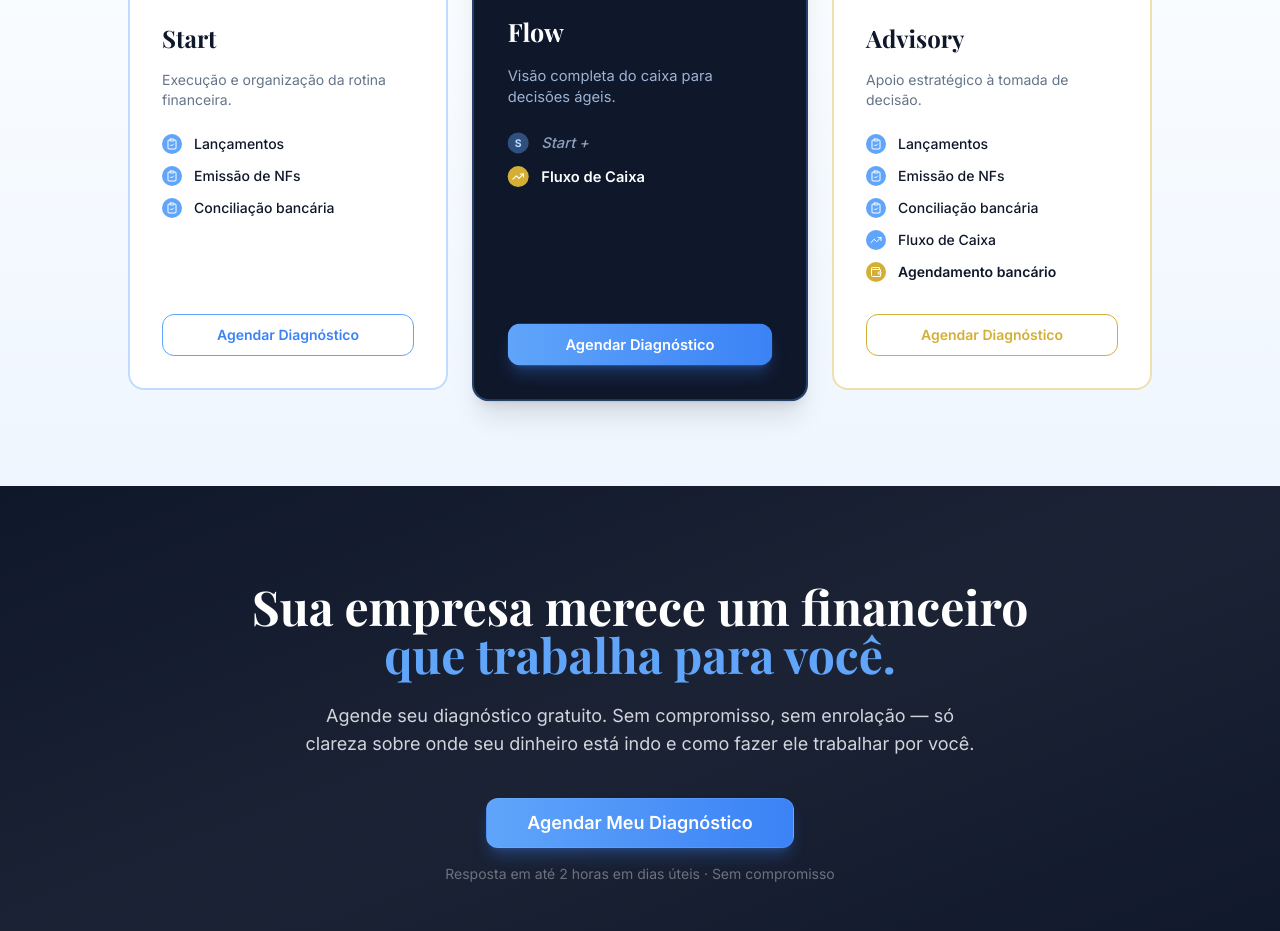
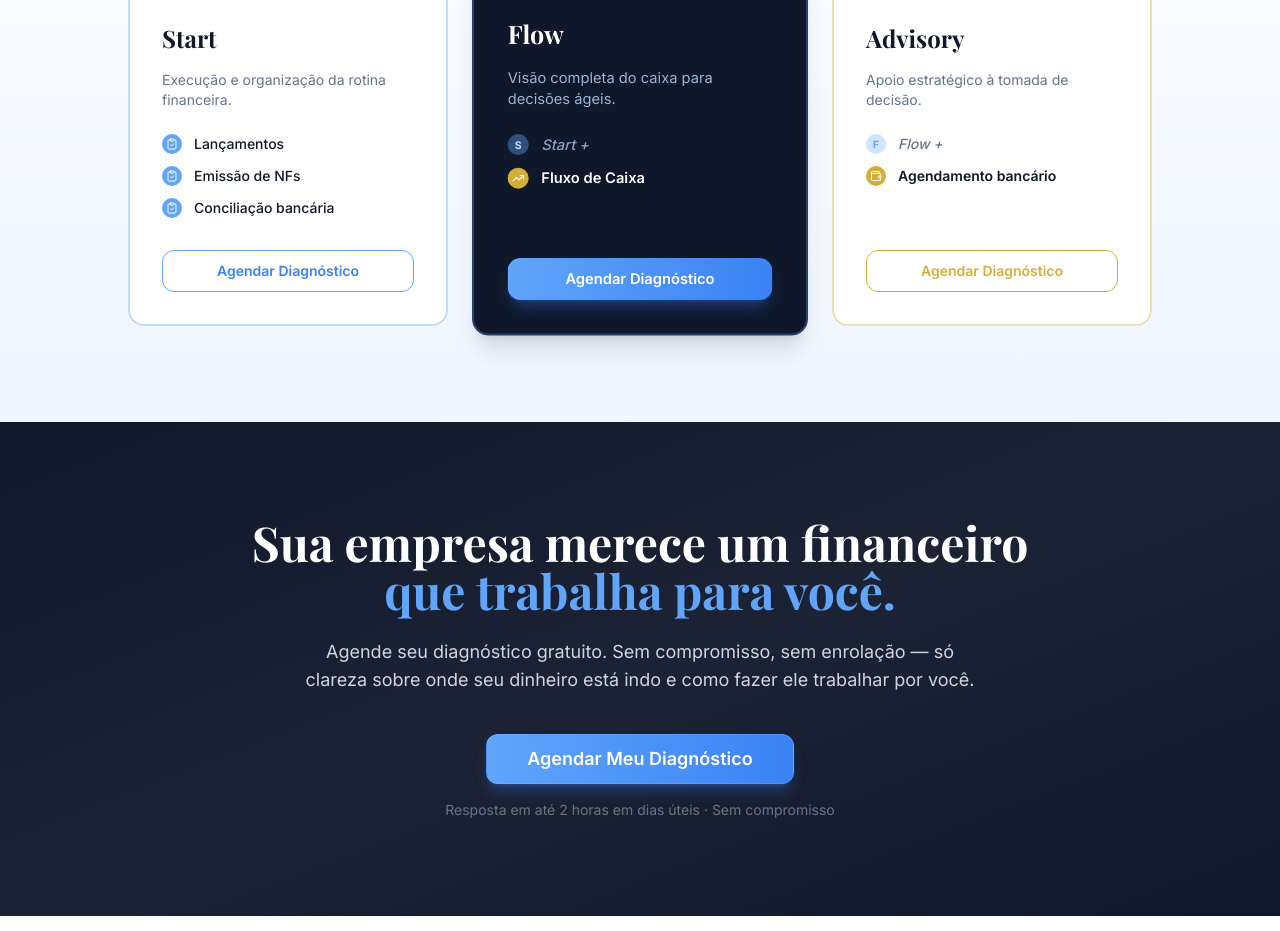
Before and after one commit to vmrauch-sketch/BPO-FINANCEIRO, a React (Vite) app: page / in a window 1280 px wide. Shown: the part 6223-7154 px from the top of the page. Built offline with nearby package versions, Linux system fonts and the light colour scheme.

Commit message:
Consolided Flow Start plans
Co-authored-by: vmrauch-sketch <227260431+vmrauch-sketch@users.noreply.github.com>

```diff
--- a/src/pages/ValoromBPO.tsx
+++ b/src/pages/ValoromBPO.tsx
@@ -597,28 +597,10 @@ const ValoromBPO = () => {
                 <p className="text-sm text-muted-foreground mb-6">Apoio estratégico à tomada de decisão.</p>
                 <div className="space-y-3 flex-1">
                   <div className="flex items-center gap-3">
-                    <div className="w-5 h-5 bg-blue-400 rounded-full flex items-center justify-center flex-shrink-0">
-                      <ClipboardCheck className="w-3 h-3 text-white" />
+                    <div className="w-5 h-5 bg-blue-400/30 rounded-full flex items-center justify-center flex-shrink-0">
+                      <span className="text-[10px] text-blue-400 font-bold">F</span>
                     </div>
-                    <span className="text-sm text-primary font-medium">Lançamentos</span>
-                  </div>
-                  <div className="flex items-center gap-3">
-                    <div className="w-5 h-5 bg-blue-400 rounded-full flex items-center justify-center flex-shrink-0">
-                      <ClipboardCheck className="w-3 h-3 text-white" />
-                    </div>
-                    <span className="text-sm text-primary font-medium">Emissão de NFs</span>
-                  </div>
-                  <div className="flex items-center gap-3">
-                    <div className="w-5 h-5 bg-blue-400 rounded-full flex items-center justify-center flex-shrink-0">
-                      <ClipboardCheck className="w-3 h-3 text-white" />
-                    </div>
-                    <span className="text-sm text-primary font-medium">Conciliação bancária</span>
-                  </div>
-                  <div className="flex items-center gap-3">
-                    <div className="w-5 h-5 bg-blue-400 rounded-full flex items-center justify-center flex-shrink-0">
-                      <TrendingUp className="w-3 h-3 text-white" />
-                    </div>
-                    <span className="text-sm text-primary font-medium">Fluxo de Caixa</span>
+                    <span className="text-sm text-muted-foreground font-medium italic">Flow +</span>
                   </div>
                   <div className="flex items-center gap-3">
                     <div className="w-5 h-5 bg-[#D4AF37] rounded-full flex items-center justify-center flex-shrink-0">
```
